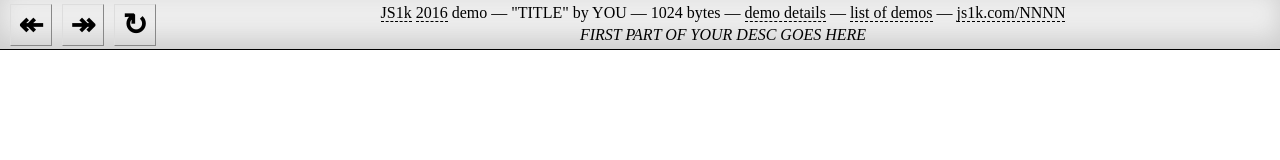
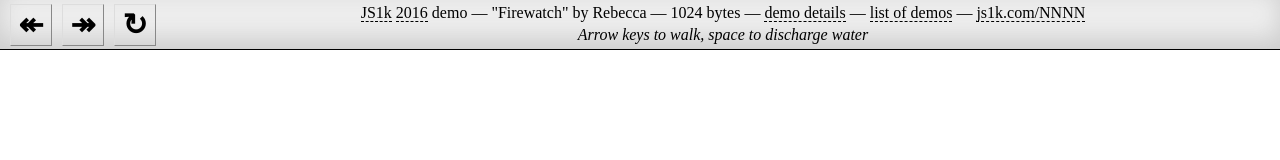
Before and after one commit to veu/js1k-2016, a website: page shim.html in a window 1280 px wide. Drawn offline with Linux system fonts and the light colour scheme.

Commit message:
1034 update description

```diff
--- a/shim.html
+++ b/shim.html
@@ -39,11 +39,11 @@
           <a href="http://js1k.com/2016-elemental">2016</a>
           <strong></strong> demo
           &mdash;
-          "TITLE" by YOU
+          "Firewatch" by Rebecca
         </h1>
         <p>
           <em>
-            FIRST PART OF YOUR DESC GOES HERE
+            Arrow keys to walk, space to discharge water
           </em>
         </p>
         <aside>
```
